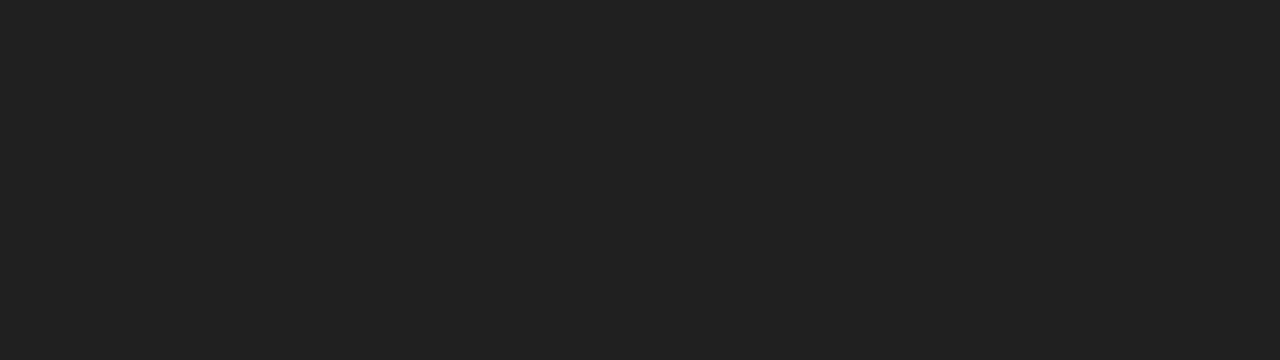
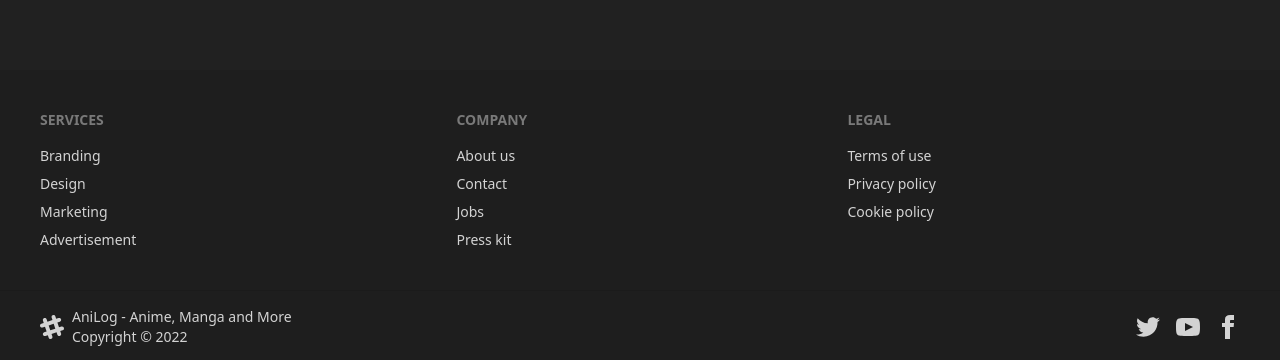
Before and after one commit to SayanMunshi-blank36/Anime_Blog, a Next.js app: page / in a window 1280 px wide. Shown: the part 7151-7511 px from the top of the page. Before the commit the page ends 7221 px from the top, so only its background shows below. Built offline with nearby package versions, Linux system fonts and the light colour scheme.

Commit message:
Footer Added

```diff
--- /dev/null
+++ b/components/Footer.js
@@ -0,0 +1,88 @@
+import React from "react";
+
+const Footer = () => {
+  return (
+    <div>
+      <footer className="footer p-10 bg-base-200 text-base-content">
+        <div>
+          <span className="footer-title">Services</span>
+          <a className="link link-hover">Branding</a>
+          <a className="link link-hover">Design</a>
+          <a className="link link-hover">Marketing</a>
+          <a className="link link-hover">Advertisement</a>
+        </div>
+        <div>
+          <span className="footer-title">Company</span>
+          <a className="link link-hover">About us</a>
+          <a className="link link-hover">Contact</a>
+          <a className="link link-hover">Jobs</a>
+          <a className="link link-hover">Press kit</a>
+        </div>
+        <div>
+          <span className="footer-title">Legal</span>
+          <a className="link link-hover">Terms of use</a>
+          <a className="link link-hover">Privacy policy</a>
+          <a className="link link-hover">Cookie policy</a>
+        </div>
+      </footer>
+      <footer className="footer px-10 py-4 border-t bg-base-200 text-base-content border-base-300">
+        <div className="items-center grid-flow-col">
+          <svg
+            width="24"
+            height="24"
+            viewBox="0 0 24 24"
+            xmlns="http://www.w3.org/2000/svg"
+            fillRule="evenodd"
+            clipRule="evenodd"
+            className="fill-current"
+          >
+            <path d="M22.672 15.226l-2.432.811.841 2.515c.33 1.019-.209 2.127-1.23 2.456-1.15.325-2.148-.321-2.463-1.226l-.84-2.518-5.013 1.677.84 2.517c.391 1.203-.434 2.542-1.831 2.542-.88 0-1.601-.564-1.86-1.314l-.842-2.516-2.431.809c-1.135.328-2.145-.317-2.463-1.229-.329-1.018.211-2.127 1.231-2.456l2.432-.809-1.621-4.823-2.432.808c-1.355.384-2.558-.59-2.558-1.839 0-.817.509-1.582 1.327-1.846l2.433-.809-.842-2.515c-.33-1.02.211-2.129 1.232-2.458 1.02-.329 2.13.209 2.461 1.229l.842 2.515 5.011-1.677-.839-2.517c-.403-1.238.484-2.553 1.843-2.553.819 0 1.585.509 1.85 1.326l.841 2.517 2.431-.81c1.02-.33 2.131.211 2.461 1.229.332 1.018-.21 2.126-1.23 2.456l-2.433.809 1.622 4.823 2.433-.809c1.242-.401 2.557.484 2.557 1.838 0 .819-.51 1.583-1.328 1.847m-8.992-6.428l-5.01 1.675 1.619 4.828 5.011-1.674-1.62-4.829z"></path>
+          </svg>
+          <p>
+            AniLog - Anime, Manga and More <br />
+            Copyright &copy; {new Date().getFullYear()}
+          </p>
+        </div>
+        <div className="md:place-self-center md:justify-self-end">
+          <div className="grid grid-flow-col gap-4">
+            <a>
+              <svg
+                xmlns="http://www.w3.org/2000/svg"
+                width="24"
+                height="24"
+                viewBox="0 0 24 24"
+                className="fill-current"
+              >
+                <path d="M24 4.557c-.883.392-1.832.656-2.828.775 1.017-.609 1.798-1.574 2.165-2.724-.951.564-2.005.974-3.127 1.195-.897-.957-2.178-1.555-3.594-1.555-3.179 0-5.515 2.966-4.797 6.045-4.091-.205-7.719-2.165-10.148-5.144-1.29 2.213-.669 5.108 1.523 6.574-.806-.026-1.566-.247-2.229-.616-.054 2.281 1.581 4.415 3.949 4.89-.693.188-1.452.232-2.224.084.626 1.956 2.444 3.379 4.6 3.419-2.07 1.623-4.678 2.348-7.29 2.04 2.179 1.397 4.768 2.212 7.548 2.212 9.142 0 14.307-7.721 13.995-14.646.962-.695 1.797-1.562 2.457-2.549z"></path>
+              </svg>
+            </a>
+            <a>
+              <svg
+                xmlns="http://www.w3.org/2000/svg"
+                width="24"
+                height="24"
+                viewBox="0 0 24 24"
+                className="fill-current"
+              >
+                <path d="M19.615 3.184c-3.604-.246-11.631-.245-15.23 0-3.897.266-4.356 2.62-4.385 8.816.029 6.185.484 8.549 4.385 8.816 3.6.245 11.626.246 15.23 0 3.897-.266 4.356-2.62 4.385-8.816-.029-6.185-.484-8.549-4.385-8.816zm-10.615 12.816v-8l8 3.993-8 4.007z"></path>
+              </svg>
+            </a>
+            <a>
+              <svg
+                xmlns="http://www.w3.org/2000/svg"
+                width="24"
+                height="24"
+                viewBox="0 0 24 24"
+                className="fill-current"
+              >
+                <path d="M9 8h-3v4h3v12h5v-12h3.642l.358-4h-4v-1.667c0-.955.192-1.333 1.115-1.333h2.885v-5h-3.808c-3.596 0-5.192 1.583-5.192 4.615v3.385z"></path>
+              </svg>
+            </a>
+          </div>
+        </div>
+      </footer>
+    </div>
+  );
+};
+
+export default Footer;
--- a/pages/_app.js
+++ b/pages/_app.js
@@ -1,10 +1,11 @@
 import "../styles/globals.css";
 import Navbar from "../components/Navbar";
+import Footer from "../components/Footer";
 
 function MyApp({ Component, pageProps }) {
   return (
     <>
-      <Navbar /> <Component {...pageProps} />
+      <Navbar /> <Component {...pageProps} /> <Footer />
     </>
   );
 }
```
